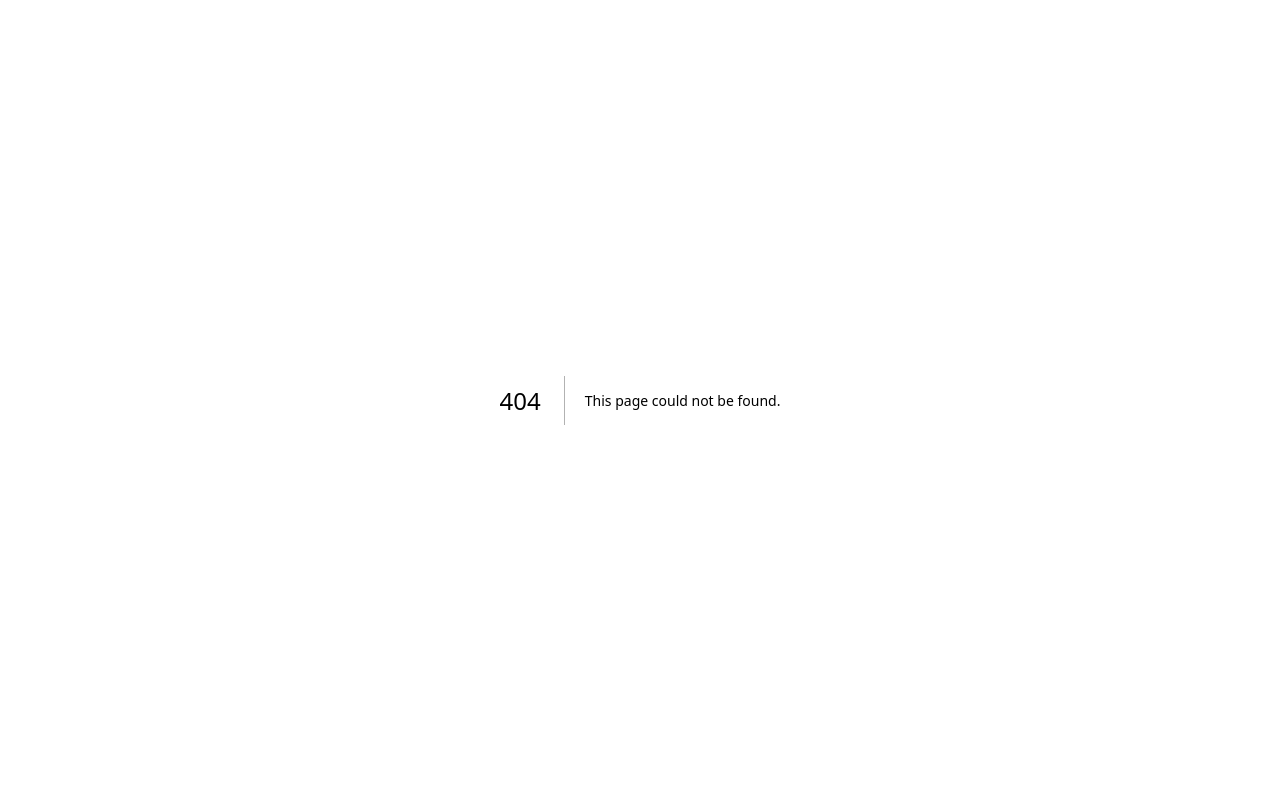
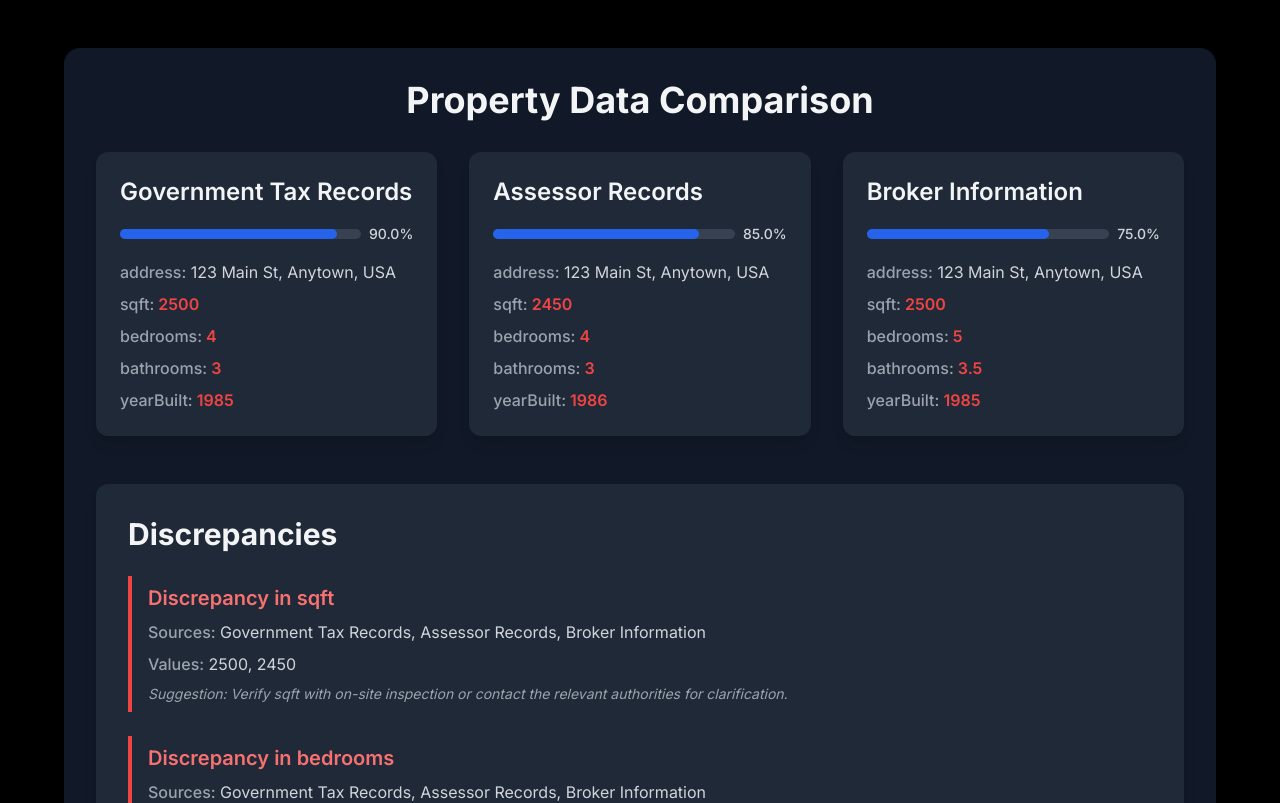
Before and after one commit to virgilttr/sukuna, a Next.js app in the folder frontend/: page /property-comparison in a window 1280 px wide. Before the commit this address had no page. Shown: the top 803 px of the page. Built offline with nearby package versions, Linux system fonts and the light colour scheme.

Commit message:
Add data comparison v1

```diff
--- /dev/null
+++ b/frontend/app/property-comparison/page.tsx
@@ -0,0 +1,9 @@
+import PropertyDataComparison from "@/components/PropertyDataComparison";
+
+export default function PropertyComparisonPage() {
+  return (
+    <div className="min-h-screen bg-black py-12">
+      <PropertyDataComparison />
+    </div>
+  );
+}
--- /dev/null
+++ b/frontend/components/PropertyDataComparison.tsx
@@ -0,0 +1,157 @@
+"use client";
+
+import React from "react";
+
+interface DataSource {
+  name: string;
+  data: {
+    [key: string]: string | number;
+  };
+  confidence: number;
+}
+
+interface Discrepancy {
+  field: string;
+  sources: string[];
+  values: (string | number)[];
+  suggestion: string;
+}
+
+const PropertyDataComparison: React.FC = () => {
+  const dataSources: DataSource[] = [
+    {
+      name: "Government Tax Records",
+      data: {
+        address: "123 Main St, Anytown, USA",
+        sqft: 2500,
+        bedrooms: 4,
+        bathrooms: 3,
+        yearBuilt: 1985,
+      },
+      confidence: 0.9,
+    },
+    {
+      name: "Assessor Records",
+      data: {
+        address: "123 Main St, Anytown, USA",
+        sqft: 2450,
+        bedrooms: 4,
+        bathrooms: 3,
+        yearBuilt: 1986,
+      },
+      confidence: 0.85,
+    },
+    {
+      name: "Broker Information",
+      data: {
+        address: "123 Main St, Anytown, USA",
+        sqft: 2500,
+        bedrooms: 5,
+        bathrooms: 3.5,
+        yearBuilt: 1985,
+      },
+      confidence: 0.75,
+    },
+  ];
+
+  const findDiscrepancies = (sources: DataSource[]): Discrepancy[] => {
+    const discrepancies: Discrepancy[] = [];
+    const fields = Object.keys(sources[0].data);
+
+    fields.forEach((field) => {
+      const values = sources.map((source) => source.data[field]);
+      const uniqueValues = Array.from(new Set(values));
+
+      if (uniqueValues.length > 1) {
+        discrepancies.push({
+          field,
+          sources: sources.map((source) => source.name),
+          values: uniqueValues,
+          suggestion: `Verify ${field} with on-site inspection or contact the relevant authorities for clarification.`,
+        });
+      }
+    });
+
+    return discrepancies;
+  };
+
+  const discrepancies = findDiscrepancies(dataSources);
+
+  const getFieldClass = (source: DataSource, field: string) => {
+    const isDiscrepancy = discrepancies.some((d) => d.field === field);
+    return isDiscrepancy ? "text-red-500 font-semibold" : "";
+  };
+
+  return (
+    <div className="max-w-6xl mx-auto p-8 bg-gray-900 rounded-2xl shadow-2xl">
+      <h1 className="text-4xl font-bold mb-8 text-gray-100 text-center">
+        Property Data Comparison
+      </h1>
+
+      <div className="grid grid-cols-1 md:grid-cols-3 gap-8 mb-12">
+        {dataSources.map((source, index) => (
+          <div
+            key={index}
+            className="bg-gray-800 p-6 rounded-xl shadow-lg transition-all duration-300 hover:shadow-xl"
+          >
+            <h2 className="text-2xl font-semibold mb-4 text-gray-100">
+              {source.name}
+            </h2>
+            <div className="mb-4 flex items-center">
+              <div className="w-full bg-gray-700 rounded-full h-2.5">
+                <div
+                  className="bg-blue-600 h-2.5 rounded-full"
+                  style={{ width: `${source.confidence * 100}%` }}
+                ></div>
+              </div>
+              <span className="ml-2 text-sm font-medium text-gray-300">
+                {(source.confidence * 100).toFixed(1)}%
+              </span>
+            </div>
+            <ul className="space-y-2">
+              {Object.entries(source.data).map(([key, value]) => (
+                <li
+                  key={key}
+                  className={`${getFieldClass(source, key)} text-gray-300`}
+                >
+                  <span className="font-medium text-gray-400">{key}:</span>{" "}
+                  {value}
+                </li>
+              ))}
+            </ul>
+          </div>
+        ))}
+      </div>
+
+      {discrepancies.length > 0 && (
+        <div className="bg-gray-800 p-8 rounded-xl shadow-lg">
+          <h2 className="text-3xl font-bold mb-6 text-gray-100">
+            Discrepancies
+          </h2>
+          <div className="space-y-6">
+            {discrepancies.map((discrepancy, index) => (
+              <div key={index} className="border-l-4 border-red-500 pl-4 py-2">
+                <h3 className="text-xl font-semibold mb-2 text-red-400">
+                  Discrepancy in {discrepancy.field}
+                </h3>
+                <p className="mb-2 text-gray-300">
+                  <span className="font-medium text-gray-400">Sources:</span>{" "}
+                  {discrepancy.sources.join(", ")}
+                </p>
+                <p className="mb-2 text-gray-300">
+                  <span className="font-medium text-gray-400">Values:</span>{" "}
+                  {discrepancy.values.join(", ")}
+                </p>
+                <p className="text-sm italic text-gray-400">
+                  Suggestion: {discrepancy.suggestion}
+                </p>
+              </div>
+            ))}
+          </div>
+        </div>
+      )}
+    </div>
+  );
+};
+
+export default PropertyDataComparison;
```
